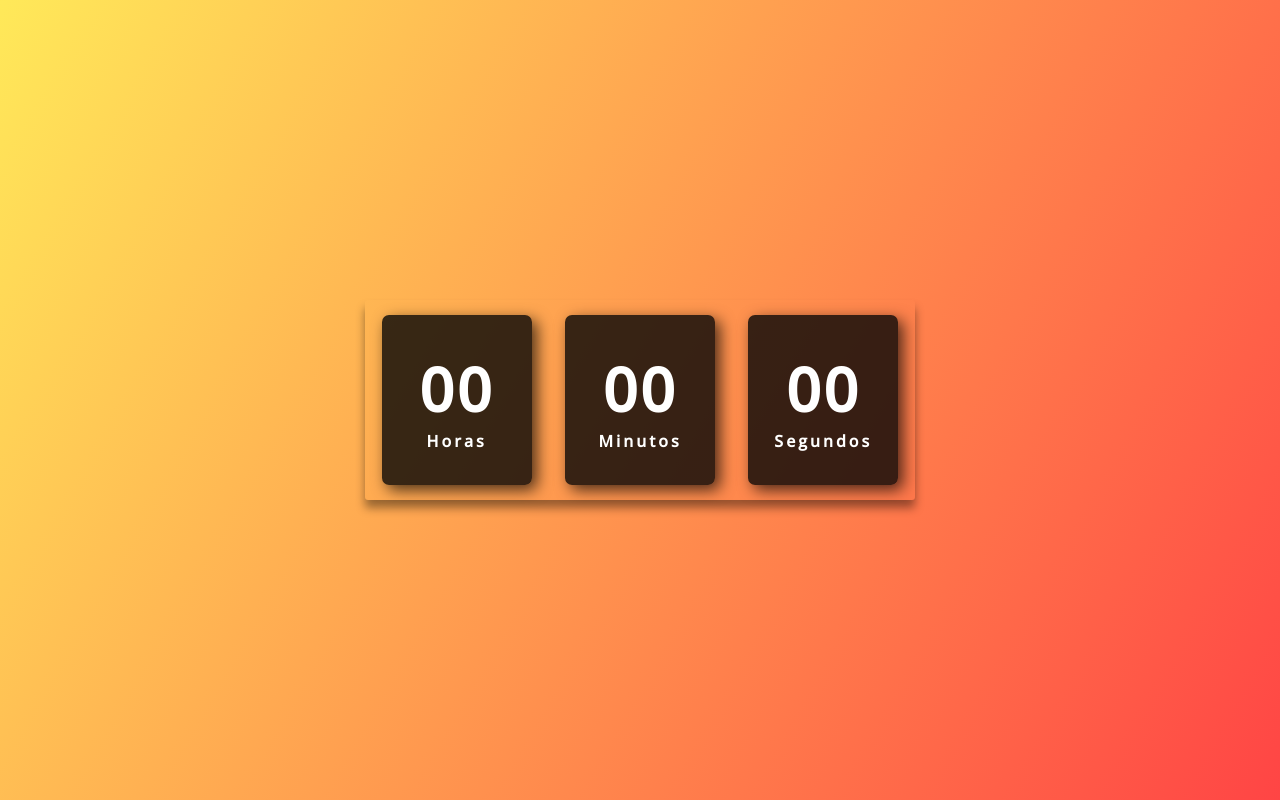
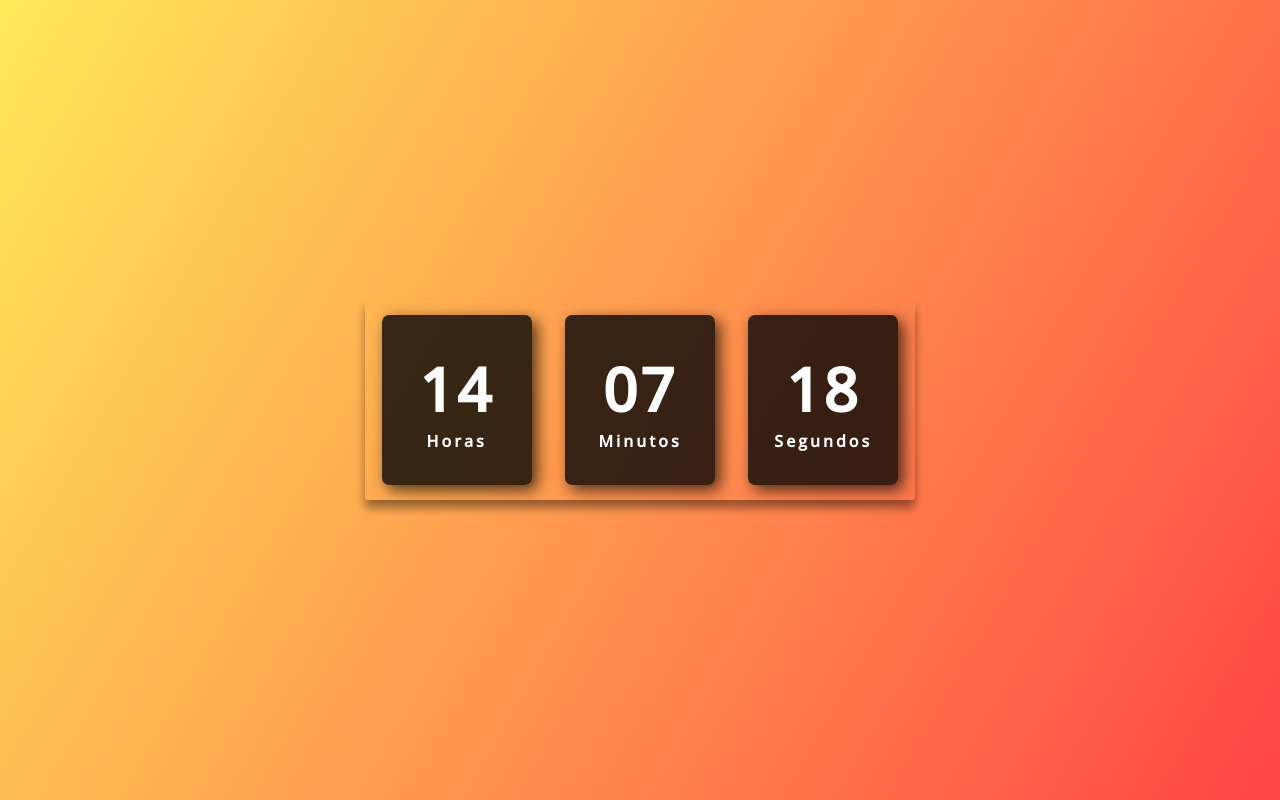
Before and after one commit to HudsonMenezes/relogio_digital, a plain HTML site: page index.html in a window 1280 px wide. Drawn offline with nearby package versions, Linux system fonts and the light colour scheme.

Commit message:
js added

```diff
--- a/assets/js/script.js
+++ b/assets/js/script.js
@@ -0,0 +1,21 @@
+const horas = document.getElementById('horas')
+const minutos = document.getElementById('minutos')
+const segundos = document.getElementById('segundos')
+
+const relogio = setInterval(function time() {
+  // atribui os valores às variáveis
+  let dateToday = new Date()
+  let hr = dateToday.getHours()
+  let min = dateToday.getMinutes()
+  let sec = dateToday.getSeconds()
+
+  // Adiciona o 0 se for menor que 10
+  if (hr < 10) hr = '0' + hr
+  if (min < 10) min = '0' + min
+  if (sec < 10) sec = '0' + sec
+
+  //altera os valores na DOM
+  horas.textContent = hr
+  minutos.textContent = min
+  segundos.textContent = sec
+})
--- a/index.html
+++ b/index.html
@@ -22,5 +22,6 @@
         <span class="tempo">Segundos</span>
       </div>
     </div>
+    <script src="./assets/js/script.js"></script>
   </body>
 </html>
```
